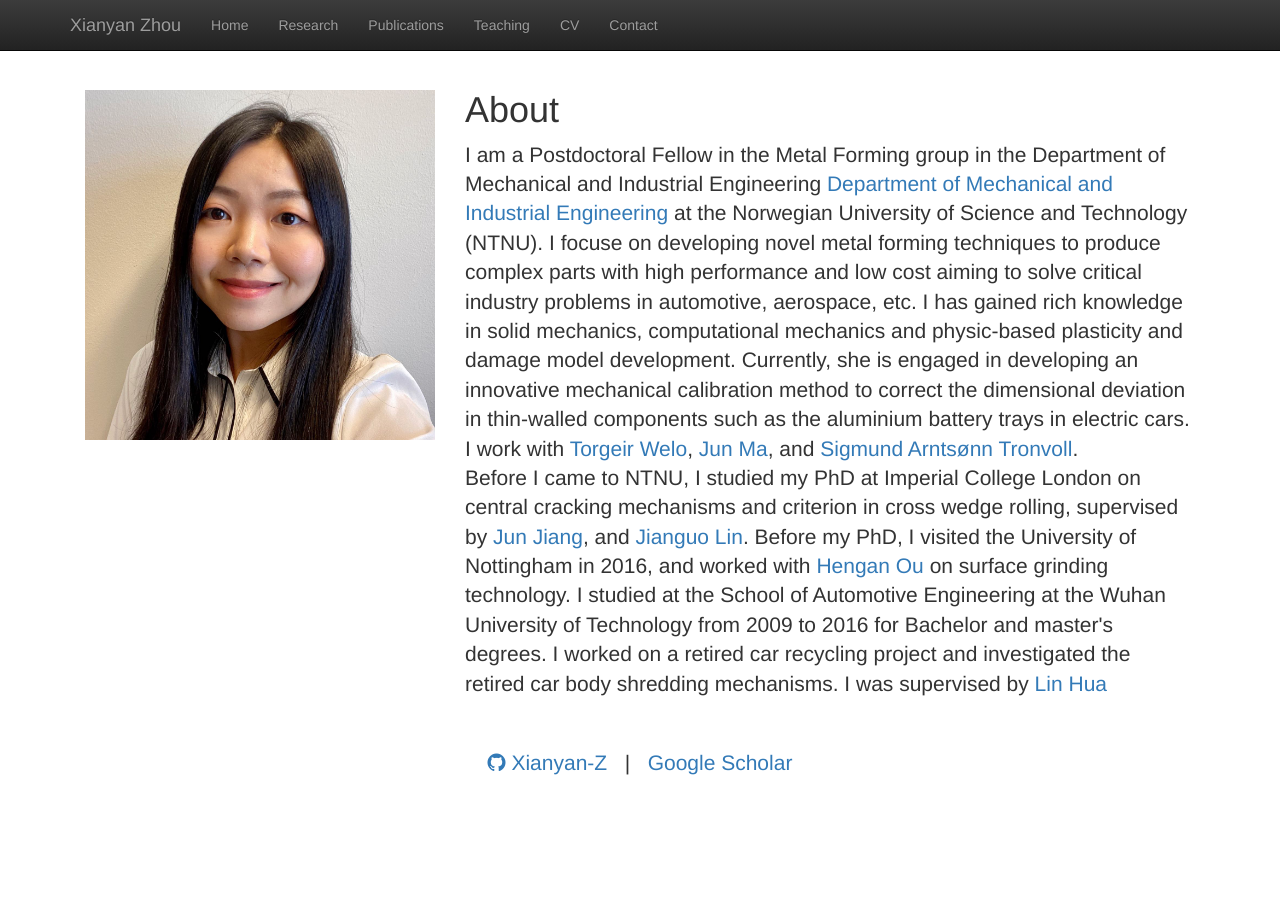
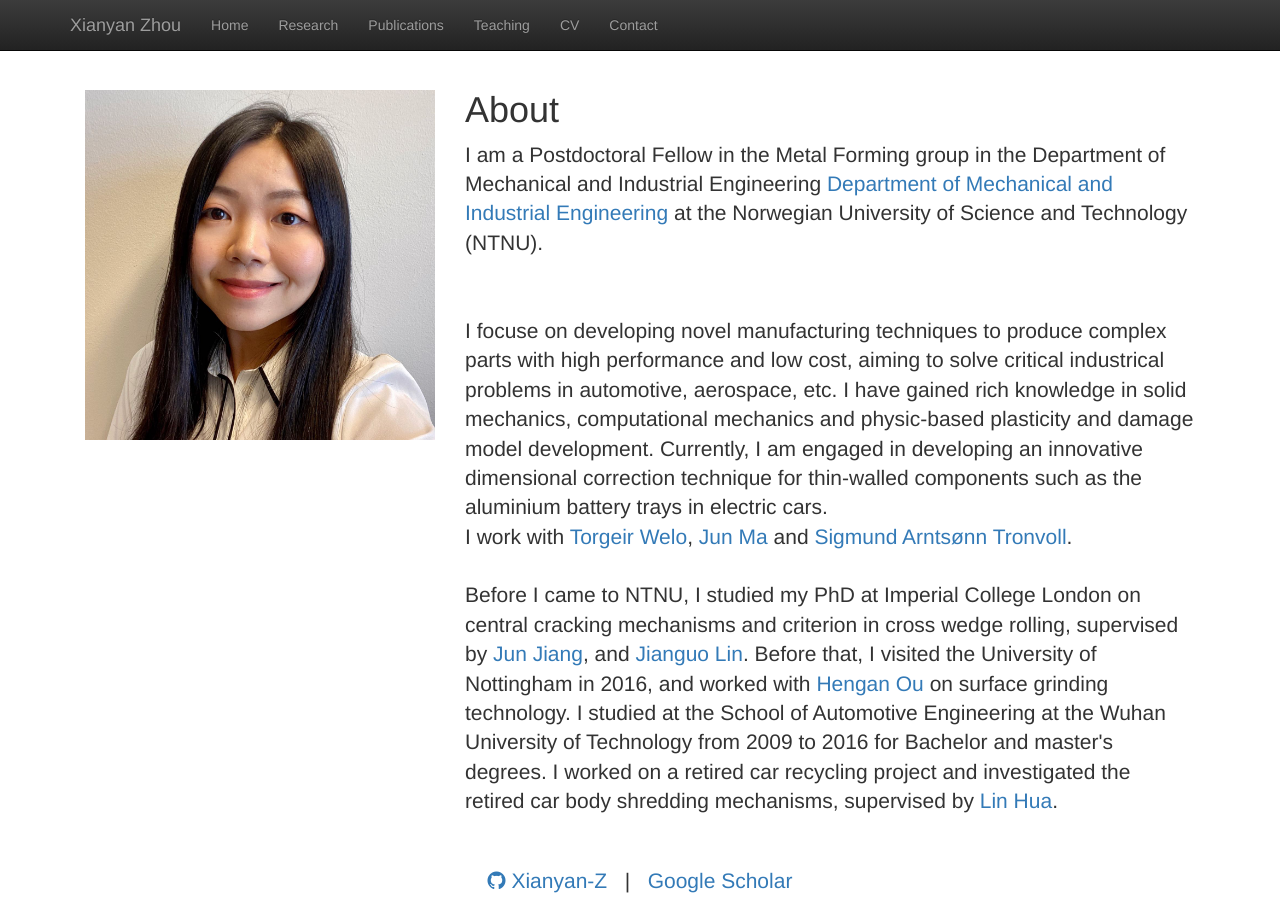
Before and after one commit to Xianyan-Z/Xianyan-Z.github.io, a Jekyll site: the page built from index.html, in a window 1280 px wide. Built offline with Jekyll 4.4.1, drawn with Linux system fonts in a browser that asks for light colours; nearby versions of some CDN libraries; library files that are not in the unit come from our copies.

Commit message:
Updated index
Updated

```diff
--- a/index.html
+++ b/index.html
@@ -12,20 +12,21 @@ title:  'Xianyan Zhou'
 <div class="col-md-8">
   <h1 class="featurette-heading" style="margin-top:0;">About </h1>
   <p class="lead">
-  I am a Postdoctoral Fellow in the Metal Forming group in the Department of Mechanical and Industrial Engineering <a href = "https://www.ntnu.edu/mtp/department-of-mechanical-and-industrial-engineering">Department of Mechanical and Industrial Engineering</a> at the Norwegian University of Science and Technology (NTNU).
-  I focuse on developing novel metal forming techniques to produce complex parts with high performance and low cost aiming to solve critical industry problems in automotive, aerospace, etc. I has gained rich knowledge in solid mechanics, computational mechanics and physic-based plasticity and damage model development. Currently, she is engaged in developing an innovative mechanical calibration method to correct the dimensional deviation in thin-walled components such as the aluminium battery trays in electric cars.
+  I am a Postdoctoral Fellow in the Metal Forming group in the Department of Mechanical and Industrial Engineering <a href = "https://www.ntnu.edu/mtp/department-of-mechanical-and-industrial-engineering">Department of Mechanical and Industrial Engineering</a> at the Norwegian University of Science and Technology (NTNU). <br/>
+  <br/><br/>
+  I focuse on developing novel manufacturing techniques to produce complex parts with high performance and low cost, aiming to solve critical industrical problems in automotive, aerospace, etc. I have gained rich knowledge in solid mechanics, computational mechanics and physic-based plasticity and damage model development. Currently, I am engaged in developing an innovative dimensional correction technique for thin-walled components such as the aluminium battery trays in electric cars. <br/>
   I work with
     <a href = "https://www.ntnu.no/ansatte/torgeir.welo">Torgeir Welo</a>,
-    <a href = "https://www.ntnu.no/ansatte/jun.ma">Jun Ma</a>, and
+    <a href = "https://www.ntnu.no/ansatte/jun.ma">Jun Ma</a> and
     <a href = "https://www.ntnu.no/ansatte/sigmund.tronvoll">Sigmund Arntsønn Tronvoll</a>.
-<br/>
+<br/><br/>
 Before I came to NTNU, I studied my PhD at Imperial College London on central cracking mechanisms and criterion in cross wedge rolling, supervised by
     <a href = "https://www.imperial.ac.uk/people/jun.jiang">Jun Jiang</a>, and
     <a href = "https://www.imperial.ac.uk/people/jianguo.lin">Jianguo Lin</a>.
-Before my PhD, I visited the University of Nottingham in 2016, and worked with
+Before that, I visited the University of Nottingham in 2016, and worked with
     <a href = "https://www.nottingham.ac.uk/engineering/people/h.ou">Hengan Ou</a> on surface grinding technology.
-I studied at the School of Automotive Engineering at the Wuhan University of Technology from 2009 to 2016 for Bachelor and master's degrees. I worked on a retired car recycling project and investigated the retired car body shredding mechanisms. I was supervised by
-    <a href = "http://smse.whut.edu.cn/yjspy/xsdw/bdxx/201303/t20130305_92241.htm">Lin Hua</a>
+I studied at the School of Automotive Engineering at the Wuhan University of Technology from 2009 to 2016 for Bachelor and master's degrees. I worked on a retired car recycling project and investigated the retired car body shredding mechanisms, supervised by
+    <a href = "http://smse.whut.edu.cn/yjspy/xsdw/bdxx/201303/t20130305_92241.htm">Lin Hua</a>.
   </p>
 </div>
 </div>
```
